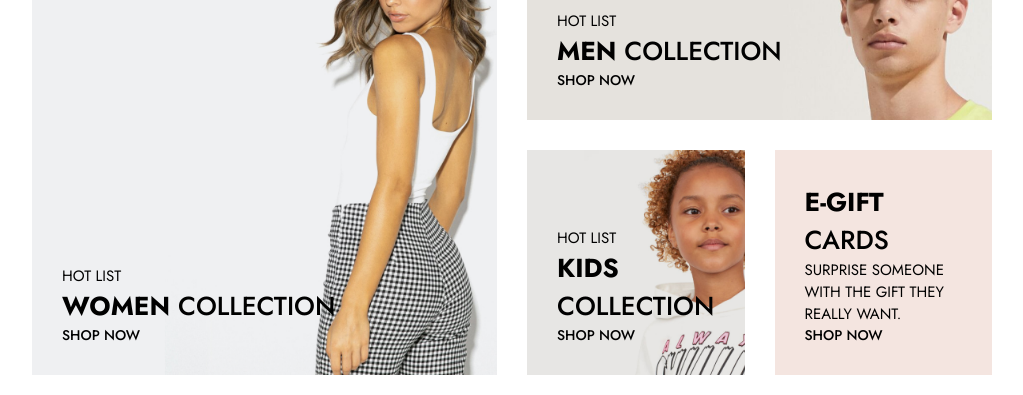
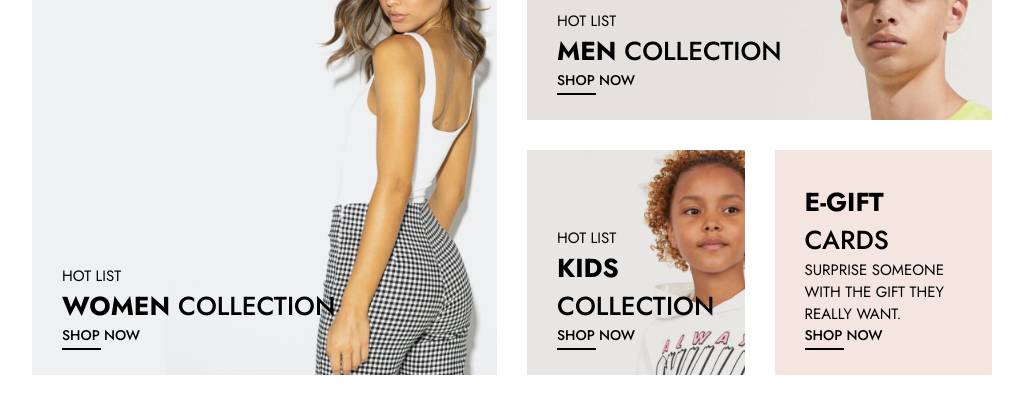
Before and after one commit to toyor009/ShopNow, a React (Create React App) app: page / in a window 1280 px wide. Shown: the part 209-604 px from the top of the page, without its empty margins (128-1151 px from the left). Built offline with nearby package versions, Linux system fonts and the light colour scheme.

Commit message:
Update CSS and JSX files for collection box and deal timer components: added wrapper divs for anchor tags, adjusted hover effect widths, and modified anchor tag styling

```diff
--- a/src/Components/Home/Banner/Banner.css
+++ b/src/Components/Home/Banner/Banner.css
@@ -61,7 +61,7 @@
   position: absolute;
   left: 0;
   bottom: -5px;
-  width: 0;
+  width: 50%;
   border-bottom: 2px solid rgb(255, 255, 255);
   transition: width 0.2s ease;
 }
--- a/src/Components/Home/Collection/CollectionBox.css
+++ b/src/Components/Home/Collection/CollectionBox.css
@@ -16,22 +16,26 @@
   justify-content: flex-end;
 }
 
-.collectionLeft a {
+.col-link {
+  display: flex;
+}
+
+.col-link a {
   position: relative;
 }
 
-.collectionLeft a::after {
+.col-link a::after {
   content: "";
   position: absolute;
   left: 0;
   bottom: -5px;
-  width: 0;
+  width: 50%;
   border-bottom: 2px solid black;
   transition: width 0.2s ease;
 }
 
-.collectionLeft a:hover::after {
-  width: 15%;
+.col-link a:hover::after {
+  width: 100%;
 }
 
 .collectionRight {
@@ -50,46 +54,10 @@
   padding: 30px;
 }
 
-.collectionTop a {
-  position: relative;
-}
-
-.collectionTop a::after {
-  content: "";
-  position: absolute;
-  left: 0;
-  bottom: -5px;
-  width: 0;
-  border-bottom: 2px solid black;
-  transition: width 0.2s ease;
-}
-
-.collectionTop a:hover::after {
-  width: 15%;
-}
-
 .collectionBottom {
   display: grid;
   grid-template-columns: 1fr 1fr;
   grid-gap: 30px;
-}
-
-.collectionBottom a {
-  position: relative;
-}
-
-.collectionBottom a::after {
-  content: "";
-  position: absolute;
-  left: 0;
-  bottom: -5px;
-  width: 0;
-  border-bottom: 2px solid black;
-  transition: width 0.2s ease;
-}
-
-.collectionBottom a:hover::after {
-  width: 35%;
 }
 
 .box1 {
@@ -150,18 +118,6 @@
     background-position: top center;
     height: 150px;
   }
-
-  .collectionLeft a:hover::after {
-    width: 9%;
-  }
-
-  .collectionTop a:hover::after {
-    width: 9%;
-  }
-
-  .collectionBottom a:hover::after {
-    width: 20%;
-  }
 }
 
 @media screen and (max-width: 450px) {
@@ -192,16 +148,4 @@
   .box2 {
     height: 150px;
   }
-
-  .collectionLeft a:hover::after {
-    width: 30%;
-  }
-
-  .collectionTop a:hover::after {
-    width: 30%;
-  }
-
-  .collectionBottom a:hover::after {
-    width: 30%;
-  }
 }
--- a/src/Components/Home/Collection/CollectionBox.jsx
+++ b/src/Components/Home/Collection/CollectionBox.jsx
@@ -19,9 +19,11 @@ const CollectionBox = () => {
           <h3 className="col-h3">
             <span>Women</span> Collection
           </h3>
+          <div className="col-link">
             <Link to="/shop" onClick={scrollToTop}>
               <h5>Shop Now</h5>
             </Link>
+          </div>
         </div>
         <div className="collectionRight">
           <div className="collectionTop">
@@ -29,9 +31,11 @@ const CollectionBox = () => {
             <h3 className="col-h3">
               <span>Men</span> Collection
             </h3>
+            <div className="col-link">
               <Link to="/shop" onClick={scrollToTop}>
                 <h5>Shop Now</h5>
               </Link>
+            </div>
           </div>
           <div className="collectionBottom">
             <div className="box1">
@@ -39,9 +43,11 @@ const CollectionBox = () => {
               <h3 className="col-h3">
                 <span>Kids</span> Collection
               </h3>
+              <div className="col-link">
                 <Link to="/shop" onClick={scrollToTop}>
                   <h5>Shop Now</h5>
                 </Link>
+              </div>
             </div>
             <div className="box2">
               <h3 className="col-h3">
@@ -50,9 +56,11 @@ const CollectionBox = () => {
               <p className="col-p">
                 Surprise someone with the gift they really want.
               </p>
+              <div className="col-link">
                 <Link to="/shop" onClick={scrollToTop}>
                   <h5>Shop Now</h5>
                 </Link>
+              </div>
             </div>
           </div>
         </div>
--- a/src/Components/Home/Deal/DealTimer.css
+++ b/src/Components/Home/Deal/DealTimer.css
@@ -55,7 +55,11 @@
   font-weight: 500;
 }
 
-.dealTimeContent a {
+.dealTimeLink {
+  display: flex;
+}
+
+.dealTimeLink a {
   text-transform: uppercase;
   text-decoration: none;
   color: black;
@@ -64,18 +68,18 @@
   position: relative;
 }
 
-.dealTimeContent a::after {
+.dealTimeLink a::after {
   content: "";
   position: absolute;
   left: 0;
   bottom: -5px;
-  width: 0;
+  width: 50%;
   border-bottom: 2px solid black;
   transition: width 0.2s ease;
 }
 
-.dealTimeContent a:hover::after {
-  width: 7%;
+.dealTimeLink a:hover::after {
+  width: 100%;
 }
 
 .dealTimeCounter {
--- a/src/Components/Home/Deal/DealTimer.jsx
+++ b/src/Components/Home/Deal/DealTimer.jsx
@@ -70,9 +70,11 @@ const DealTimer = () => {
                 Spring
                 <span> Collection</span>
               </h3>
-              <Link to="/shop" onClick={scrollToTop}>
-                Shop Now
-              </Link>
+              <div className="dealTimeLink">
+                <Link to="/shop" onClick={scrollToTop}>
+                  Shop Now
+                </Link>
+              </div>
             </div>
             <div className="dealTimeCounter">
               <div className="dealTimeDigit">
```
Lines whose indentation alone changed are shown as unchanged.
